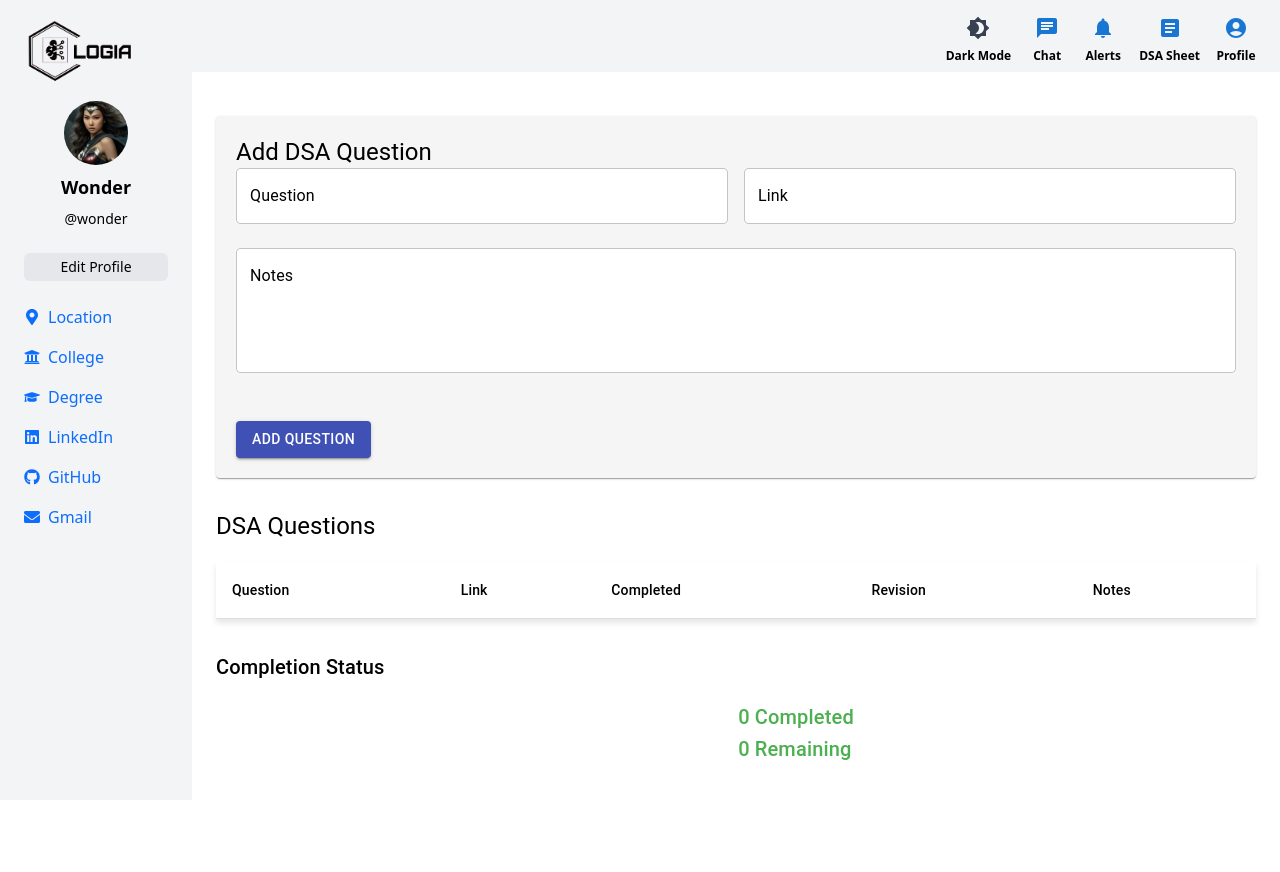
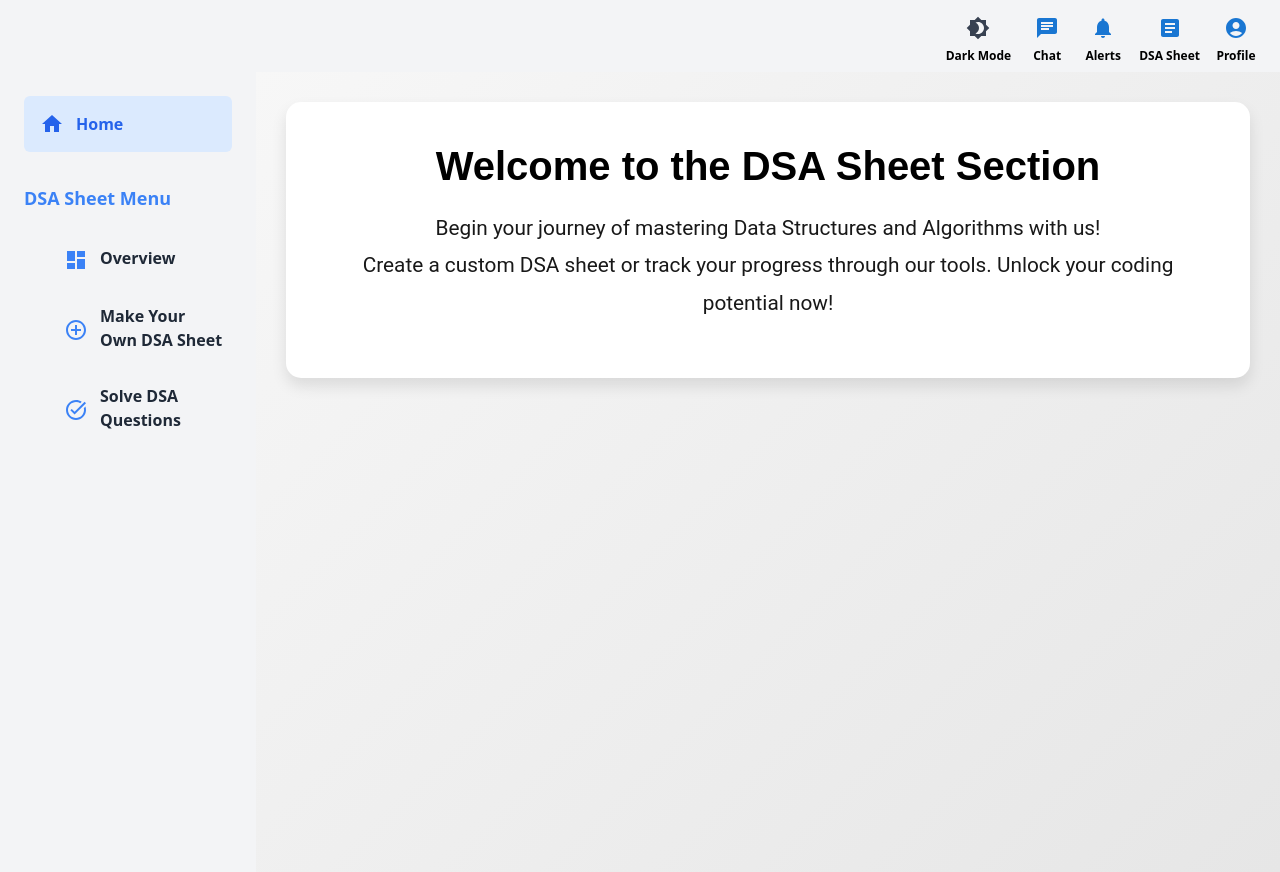
Before and after one commit to sumit1008/LOHIA, a React (Vite) app in the folder frontend/: page /dsa-sheet in a window 1280 px wide. Before the commit the page ends 807 px from the top, so only its background shows below. Built offline with nearby package versions, Linux system fonts and the light colour scheme.

Commit message:
Updated DSa Sheet section Added sideBar and more function

```diff
--- a/frontend/src/App.jsx
+++ b/frontend/src/App.jsx
@@ -4,9 +4,10 @@ import Sidebar from './components/Sidebar';
 import Navbar from './components/navbar/Navbar';
 import Dashboard from './pages/Dashboard';
 import AttendanceTracker from './pages/Attendance-Tracker';
-import DsaSheet from './pages/Dsa-Sheet'; // Import the DSA Sheet page
 import ToDoList from './pages/To-Do-List';
 import CodingProfile from './pages/Coding-Profile/CodingProfile';
+import DsaSheetLanding from './pages/Dsa-Sheet-Landing';
+import DsaSheet from './pages/Dsa-Sheet'; // Import the DsaSheet component
 
 // Create a Context for Dark Mode
 export const DarkModeContext = createContext();
@@ -23,23 +24,47 @@ function App() {
       <div className={isDarkMode ? 'dark bg-gray-900 text-white' : 'bg-white text-black'}>
         <BrowserRouter>
           <section className="main flex">
-            {/* Sidebar */}
+            <Routes>
+              {/* Route for DsaSheetLanding */}
+              <Route
+                path="/dsa-sheet"
+                element={
+                  <div className="content-Right w-[100%]">
+                    <Navbar />
+                    <DsaSheetLanding />
+                  </div>
+                }
+              />
+              {/* Route for Make Your Own DSA Sheet */}
+              <Route
+                path="/dsa-sheet/add"
+                element={
+                  <div className="content-Right w-[100%]">
+                    <Navbar />
+                    <DsaSheet />
+                  </div>
+                }
+              />
+              <Route
+                path="*"
+                element={
+                  <>
                     <div className="sidebarWrapper w-[15%] bg-gray-100 dark:bg-gray-800">
                       <Sidebar />
                     </div>
-
-            {/* Content Area */}
                     <div className="content-Right w-[85%]">
                       <Navbar />
                       <Routes>
                         <Route path="/" element={<Dashboard />} />
                         <Route path="/attendance-tracker" element={<AttendanceTracker />} />
-                <Route path="/dsa-sheet" element={<DsaSheet />} /> {/* Add route for DSA Sheet */}
-                <Route path="/to-do-list" element={<ToDoList />} />
                         <Route path="/to-do-list" element={<ToDoList />} />
                         <Route path="/coding-profile" element={<CodingProfile />} />
                       </Routes>
                     </div>
+                  </>
+                }
+              />
+            </Routes>
           </section>
         </BrowserRouter>
       </div>
--- /dev/null
+++ b/frontend/src/components/dsa-sidebar/dsaSidebar.jsx
@@ -0,0 +1,51 @@
+import React from 'react';
+import { Link } from 'react-router-dom';
+import HomeIcon from '@mui/icons-material/Home';
+import DashboardIcon from '@mui/icons-material/Dashboard';
+import AddCircleOutlineIcon from '@mui/icons-material/AddCircleOutline';
+import TaskAltIcon from '@mui/icons-material/TaskAlt';
+import logo from '../../assets/images/logo.png'; // Import logo from src folder
+
+const DsaSidebar = () => {
+  const sidebarItems = [
+    { name: 'Overview', path: '/dsa-sheet', icon: <DashboardIcon /> },
+    { name: 'Make Your Own DSA Sheet', path: '/dsa-sheet/add', icon: <AddCircleOutlineIcon /> },
+    { name: 'Solve DSA Questions', path: '/dsa-sheet#progress', icon: <TaskAltIcon /> },
+  ];
+
+  return (
+    <nav className="dsa-sidebar w-[20%] bg-gray-100 dark:bg-gray-800 h-screen p-4">
+
+      <div className="mb-8">
+        <Link
+          to="/"
+          className="flex items-center space-x-3 p-3 rounded-md bg-blue-100 dark:bg-gray-700 text-blue-600 dark:text-blue-400 hover:bg-blue-200 dark:hover:bg-gray-600 font-bold transition-colors no-underline"
+        >
+          <HomeIcon className="text-lg no-underline" />
+          <span className='no-underline'>Home</span>
+        </Link>
+      </div>
+
+      {/* Menu Items */}
+      <h2 className="text-lg font-extrabold mb-6 text-blue-500 dark:text-blue-400">DSA Sheet Menu</h2>
+      <ul className="space-y-4">
+        {sidebarItems.map((item, index) => (
+          <li
+            key={index}
+            className="flex items-center space-x-3 p-2 rounded-md hover:bg-blue-100 dark:hover:bg-gray-700 transition-colors"
+          >
+            <div className="text-blue-500 dark:text-blue-400 text-lg">{item.icon}</div>
+            <Link
+              to={item.path}
+              className="text-md font-semibold text-gray-800 dark:text-gray-200 hover:text-blue-600 dark:hover:text-blue-400 no-underline"
+            >
+              {item.name}
+            </Link>
+          </li>
+        ))}
+      </ul>
+    </nav>
+  );
+};
+
+export default DsaSidebar;
--- a/frontend/src/components/navbar/navbar.jsx
+++ b/frontend/src/components/navbar/navbar.jsx
@@ -8,6 +8,7 @@ import ArticleIcon from '@mui/icons-material/Article';
 import AccountCircleIcon from '@mui/icons-material/AccountCircle';
 import { Link } from 'react-router-dom'; // Import Link from react-router-dom
 import { DarkModeContext } from '../../App'; // Import the context
+import logo from '../../assets/images/logo.png'; // Import logo from src folder
 
 function Navbar() {
   const { isDarkMode, toggleDarkMode } = useContext(DarkModeContext); // Get dark mode state and toggle function from context
@@ -15,6 +16,7 @@ function Navbar() {
   return (
     <nav className={`navbar flex items-center justify-right py-2 px-4 ${isDarkMode ? 'bg-gray-800 text-white' : 'bg-gray-100 text-black'}`}>
       {/* Centered Search Box */}
+
       <div className="flex-1 flex justify-center">
         {/* <TextField
           variant="outlined"
@@ -30,6 +32,7 @@ function Navbar() {
           className={`w-[250px] bg-white rounded-full ${isDarkMode ? 'text-white' : 'text-gray-700'}`}
         /> */}
       </div>
+
 
       {/* Buttons with Bold Labels */}
       <div className="buttons flex items-center space-x-4">
--- /dev/null
+++ b/frontend/src/pages/Dsa-Sheet-Landing/index.jsx
@@ -0,0 +1,190 @@
+import React, { useContext } from "react";
+import {
+  TextField,
+  Button,
+  Card,
+  Typography,
+  Box,
+  Grid,
+} from "@mui/material";
+import { makeStyles } from "@mui/styles";
+import { DarkModeContext } from "../../App";
+import { useLocation } from "react-router-dom";
+import DsaSidebar from "../../components/dsa-sidebar/dsaSidebar"; // Import the sidebar
+import CodeIcon from "@mui/icons-material/Code";
+import AssignmentTurnedInIcon from "@mui/icons-material/AssignmentTurnedIn";
+
+const useStyles = makeStyles(() => ({
+  root: {
+    display: "flex",
+    height: "100vh",
+    width: "100%",
+  },
+  sidebar: {
+    width: "250px",
+    background: "#1f1f1f", // Sidebar dark background
+    padding: "20px",
+  },
+  mainContent: {
+    flex: 1,
+    padding: "30px",
+    display: "flex",
+    flexDirection: "column",
+    alignItems: "center",
+    background: "linear-gradient(135deg, #f7f7f7, #e6e6e6)", // Light gray gradient for light mode
+    minHeight: "100vh",
+    transition: "background 0.3s ease",
+  },
+  mainContentDark: {
+    background: "linear-gradient(135deg, #333333, #111111)", // Dark mode gradient
+  },
+  welcomeSection: {
+    width: "100%",
+    padding: "40px",
+    textAlign: "center",
+    borderRadius: "15px",
+    background: "#fff", // Default to white for light mode
+    color: "#000",
+    boxShadow: "0 8px 15px rgba(0, 0, 0, 0.1)",
+    animation: "fadeIn 1s ease-in-out",
+    position: "relative",
+  },
+  welcomeSectionDark: {
+    background: "linear-gradient(135deg, #6a11cb 0%, #2575fc 100%)", // Dark gradient for dark mode
+  },
+  welcomeTitle: {
+    fontSize: "2.5rem",
+    fontWeight: "bold",
+    marginBottom: "20px",
+    fontFamily: "Poppins, Arial, sans-serif",
+  },
+  welcomeText: {
+    fontSize: "1.3rem",
+    lineHeight: "1.8",
+    fontFamily: "Roboto, sans-serif",
+    opacity: "0.9",
+  },
+  createSheetCard: {
+    width: "100%",
+    maxWidth: "700px",
+    padding: "30px",
+    textAlign: "center",
+    borderRadius: "15px",
+    boxShadow: "0 5px 15px rgba(0, 0, 0, 0.1)",
+    animation: "slideIn 0.8s ease-out",
+    display: "flex",
+    flexDirection: "column",
+    alignItems: "center",
+    background: "linear-gradient(135deg, #6a11cb 0%, #2575fc 100%)",
+    color: "#fff",
+  },
+  inputField: {
+    margin: "15px 0",
+    "& .MuiOutlinedInput-root": {
+      backgroundColor: "#fff",
+    },
+  },
+  button: {
+    marginTop: "20px",
+    padding: "10px 20px",
+    background: "linear-gradient(135deg, #6a11cb 0%, #2575fc 100%)",
+    color: "#fff",
+    fontSize: "1rem",
+    fontWeight: "bold",
+    borderRadius: "5px",
+    "&:hover": {
+      background: "linear-gradient(135deg, #2575fc 0%, #6a11cb 100%)",
+      boxShadow: "0 8px 20px rgba(0, 0, 0, 0.3)",
+    },
+  },
+  icon: {
+    fontSize: "40px",
+    marginBottom: "15px",
+    color: "#6a11cb", // Matching the gradient color
+  },
+}));
+
+function DsaSheetLanding() {
+  const classes = useStyles();
+  const { isDarkMode } = useContext(DarkModeContext);
+  const location = useLocation();
+
+  const renderLandingPage = () => (
+    <div
+      className={`${classes.welcomeSection} ${isDarkMode ? classes.welcomeSectionDark : ""}`}
+    >
+      <h1 className={classes.welcomeTitle}>
+        Welcome to the DSA Sheet Section
+      </h1>
+      <p className={classes.welcomeText}>
+        Begin your journey of mastering Data Structures and Algorithms with us!
+        <br />
+        Create a custom DSA sheet or track your progress through our tools.
+        Unlock your coding potential now!
+      </p>
+    </div>
+  );
+
+  const renderCreateYourOwnSheet = () => (
+    <Card
+      className={classes.createSheetCard}
+      style={{
+        backgroundColor: isDarkMode ? "#333" : "#f3f4f6", // Subtle light gray for light mode
+        color: isDarkMode ? "#fff" : "#000",
+      }}
+    >
+      <Box className="flex flex-col items-center mb-4 mr-2">
+        <CodeIcon className={classes.icon} />
+        <Typography variant="h4" gutterBottom>
+          Create Your Own DSA Sheet
+        </Typography>
+      </Box>
+      <Typography variant="body1" paragraph>
+        Add your custom DSA questions and build your personal problem-solving
+        plan.
+      </Typography>
+      {/* Input Fields */}
+      <TextField
+        label="Question Title"
+        variant="outlined"
+        fullWidth
+        className={classes.inputField}
+      />
+      <TextField
+        label="Question Description"
+        variant="outlined"
+        fullWidth
+        multiline
+        rows={4}
+        className={classes.inputField}
+      />
+      <TextField
+        label="Category (e.g., Arrays, Linked List)"
+        variant="outlined"
+        fullWidth
+        className={classes.inputField}
+      />
+      <Button className={classes.button}>Add Question</Button>
+    </Card>
+  );
+
+  return (
+    <div className={classes.root}>
+      {/* Sidebar */}
+      <DsaSidebar />
+
+      {/* Main Content */}
+      <div
+        className={`${classes.mainContent} ${
+          isDarkMode ? classes.mainContentDark : ""
+        }`}
+      >
+        {location.hash === "#add"
+          ? renderCreateYourOwnSheet()
+          : renderLandingPage()}
+      </div>
+    </div>
+  );
+}
+
+export default DsaSheetLanding;
--- a/frontend/src/pages/Dsa-Sheet/index.jsx
+++ b/frontend/src/pages/Dsa-Sheet/index.jsx
@@ -4,6 +4,7 @@ import { makeStyles } from "@mui/styles";
 import { DarkModeContext } from '../../App';
 import CheckCircleIcon from '@mui/icons-material/CheckCircle';
 import ReplayIcon from '@mui/icons-material/Replay';
+import DsaSidebar from '../../components/dsa-sidebar/dsaSidebar'; // Import the sidebar
 
 // Custom styles for the DSA Sheet page
 const useStyles = makeStyles((theme) => ({
@@ -27,6 +28,16 @@ const useStyles = makeStyles((theme) => ({
     '&:hover': {
       transform: 'scale(1.2)',
     },
+  },
+  mainContent: {
+    flex: 1, // This makes sure the main content takes up the remaining space
+    padding: '20px',
+    overflowX: 'auto', // Handle overflow in case the content is too wide
+  },
+  mainContainer: {
+    display: 'flex',
+    width: '100%',
+    minHeight: '100vh',
   },
 }));
 
@@ -69,9 +80,14 @@ function DsaSheet() {
   const completionPercentage = totalQuestions ? Math.round((completedQuestions / totalQuestions) * 100) : 0;
   const remainingQuestions = questions.length - completedQuestions;
 
+  return (
+    <div className={`flex ${isDarkMode ? 'bg-gray-900 text-white' : 'bg-white text-black'}`}>
+      {/* Sidebar */}
+      <DsaSidebar />
 
-  return (
-    <div className={`container mx-auto p-4 ${isDarkMode ? 'bg-gray-900 text-white' : 'bg-white text-black'}`}>
+      {/* Main Content */}
+      <div className={classes.mainContainer}>
+        <div className={classes.mainContent}>
           {/* Add Question Section */}
           <Card className={classes.card} style={{ backgroundColor: isDarkMode ? '#333' : '#f5f5f5', color: isDarkMode ? '#fff' : '#000' }}>
             <Typography variant="h5">Add DSA Question</Typography>
@@ -212,6 +228,8 @@ function DsaSheet() {
             </div>
           </div>
         </div>
+      </div>
+    </div>
   );
 }
 
--- a/frontend/src/pages/To-Do-List/index.jsx
+++ b/frontend/src/pages/To-Do-List/index.jsx
@@ -85,15 +85,15 @@ function ToDoList() {
           onChange={(e) => setTaskInput(e.target.value)}
           className={`flex-1 mr-2 ${isDarkMode ? 'bg-gray-800 text-white' : ''}`}
         />
-        <TextField
+        {/* <TextField
           variant="outlined"
           placeholder="Reminder in minutes"
           value={reminderTime}
           onChange={(e) => setReminderTime(e.target.value)}
           type="number"
           className={`mr-2 w-32 ${isDarkMode ? 'bg-gray-800 text-white' : ''}`}
-        />
-        <Button variant="contained" color="primary" onClick={handleAddOrUpdateTask}>
+        /> */}
+        <Button variant="contained" color="primary" onClick={handleAddOrUpdateTask} className='w-40 ml-10 mr-11'>
           {editMode ? 'Update' : 'Add'}
         </Button>
       </div>
```
Also changed, not shown: frontend/public/service-worker.js (deleted, +0 -11 lines). Lines whose indentation alone changed are shown as unchanged.
